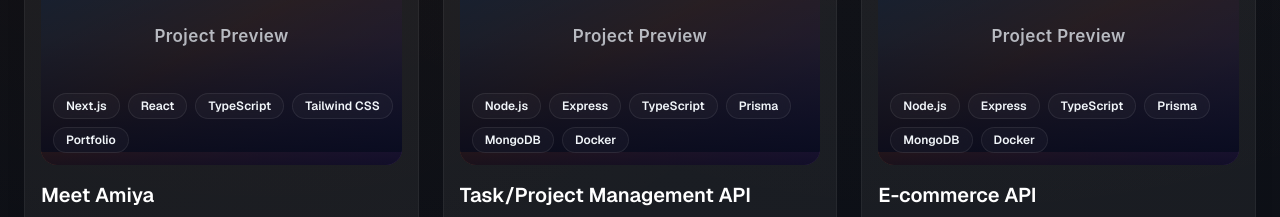
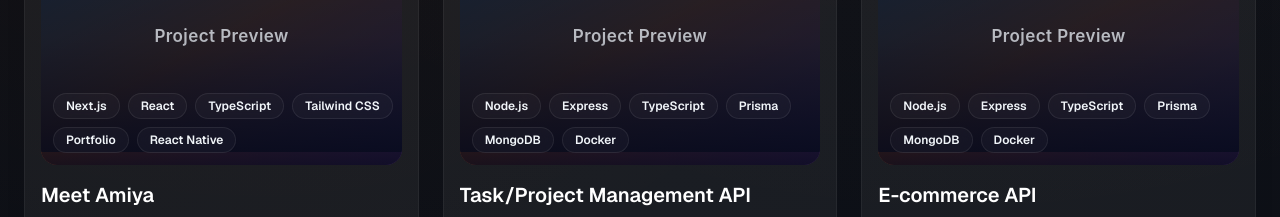
Before and after one commit to chadiegil/portfolio-2025, a Next.js app: page / in a window 1280 px wide. Shown: the part 1120-1337 px from the top of the page. Built offline with nearby package versions, Linux system fonts and the light colour scheme.

Commit message:
update: page

```diff
--- a/app/page.tsx
+++ b/app/page.tsx
@@ -12,7 +12,7 @@ const projects: Project[] = [
       "Modern portfolio website featuring smooth animations, custom cursor interactions, and a beautiful dark-themed design. Built with Next.js and TypeScript.",
     image: "/placeholder-project.svg",
     link: "https://meetamiya.com/",
-    tags: ["Next.js", "React", "TypeScript", "Tailwind CSS", "Portfolio"],
+    tags: ["Next.js", "React", "TypeScript", "Tailwind CSS", "Portfolio","React Native"],
   },
   {
     title: "Task/Project Management API",
```
